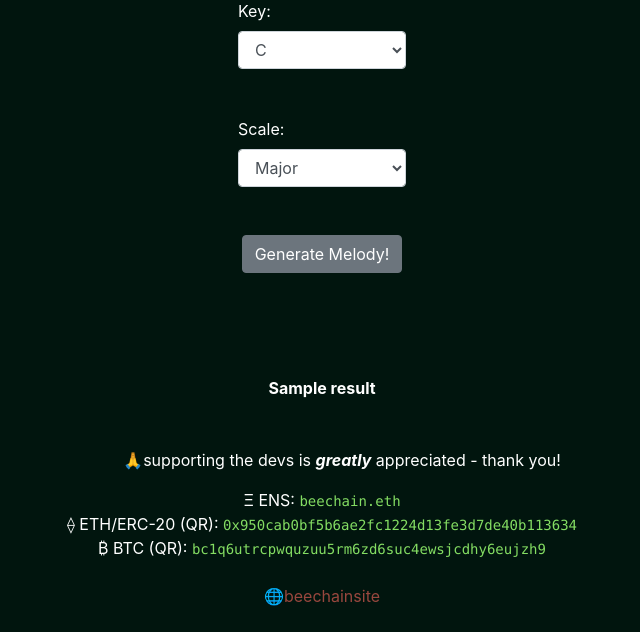
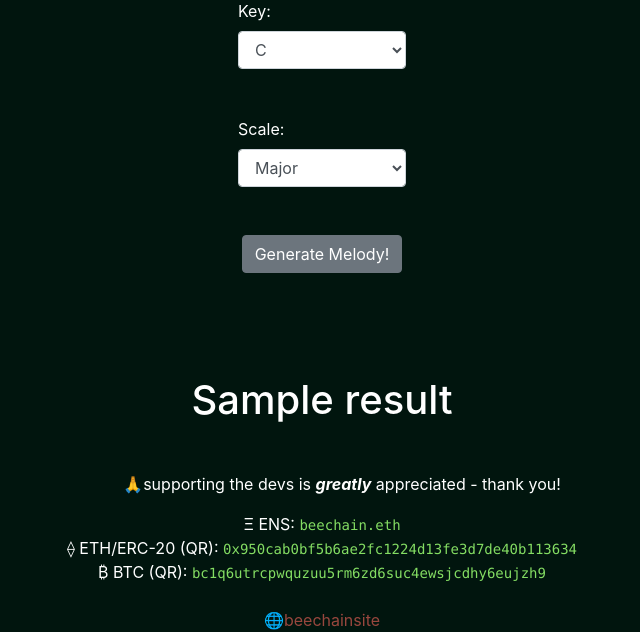
Before and after one commit to beechainfullstack/GPTunes, a Flask app: template templates/index.html in a window 1280 px wide. Shown: the part 208-840 px from the top of the page, without its empty margins (318-958 px from the left). Before the commit the page ends 814 px from the top, so only its background shows below. Run offline with Flask 2, Linux system fonts and the light colour scheme; the template is opened without the code that fills it: most values are stand-ins (such as "Sample title", 1, 10 or a date in 2020); some libraries are stand-ins or nearby versions.

Commit message:
updating html

```diff
--- a/templates/index.html
+++ b/templates/index.html
@@ -54,7 +54,7 @@
     <br>
     <p>&nbsp;</p>
     {% if result %}
-    <div class="result text-white text-center pt-5 mt-5"><br><strong><p class="text-lg">{{ result }}</p></strong></div>
+    <div class="result text-white text-center pt-5 mt-5"><br><strong><h1 class="text-lg">{{ result }}</h1></strong></div>
     {% endif %}
     <div class="text-center text-white mt-5">
         <ul>🙏supporting the devs is <em><strong>greatly</strong></em> appreciated - thank you!</ul>
```
